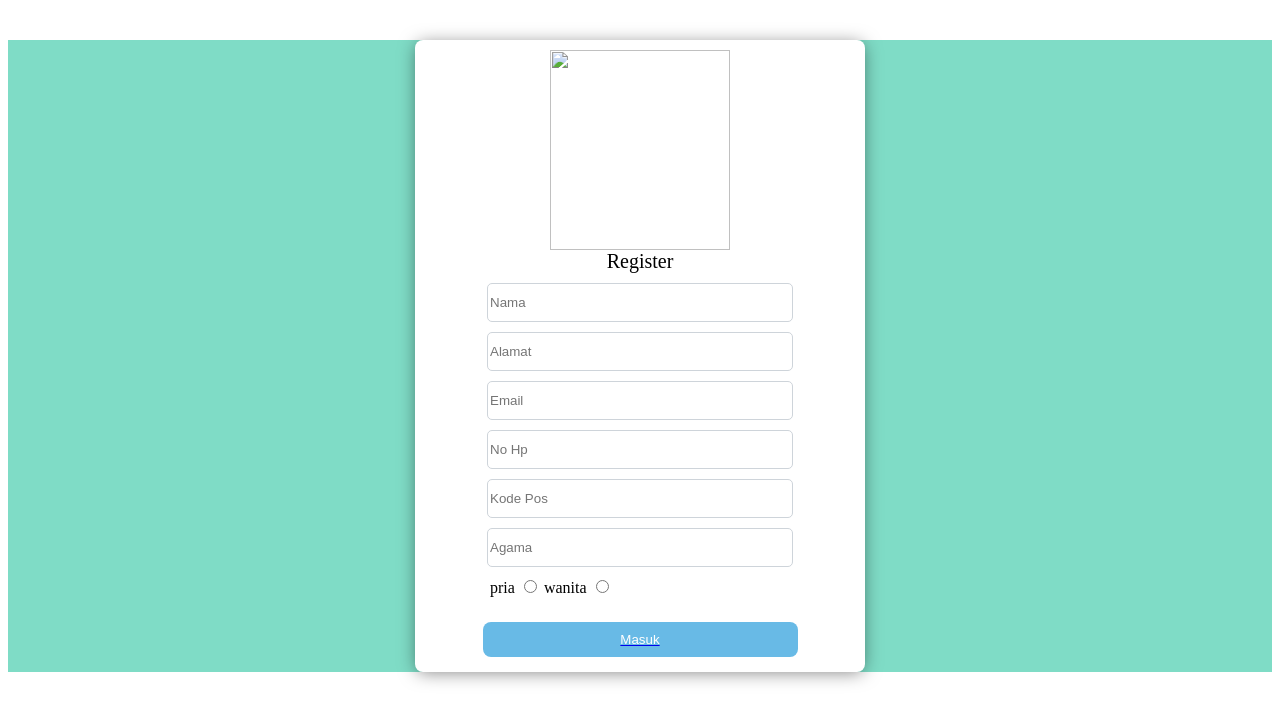
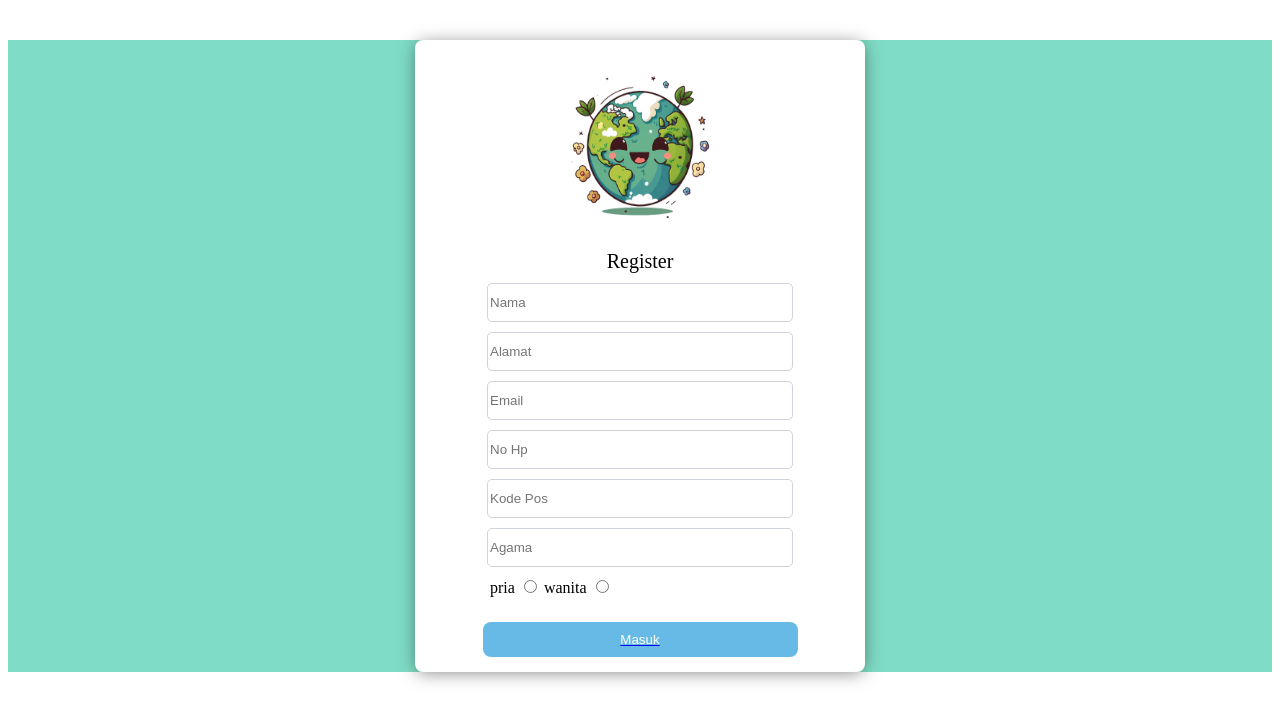
Before and after one commit to nabillamaratinn/Bumi-Bermanfaat, a plain HTML site: page register.html in a window 1280 px wide. Drawn offline with Linux system fonts and the light colour scheme.

Commit message:
Update register.html

```diff
--- a/register.html
+++ b/register.html
@@ -9,7 +9,7 @@
 <body>
     <div class="container">
         <div class="card">
-            <img src="../nabilaweb/gambar_bumi_bermanfaat-removebg-preview.png" alt=""width="180" height="200">
+            <img src="gambar_bumi_bermanfaat-removebg-preview.png" alt=""width="180" height="200">
             <h3 class="card-header">Register </h3>
             <div class="form-input">
                 <input type="text" placeholder="Nama">
```
